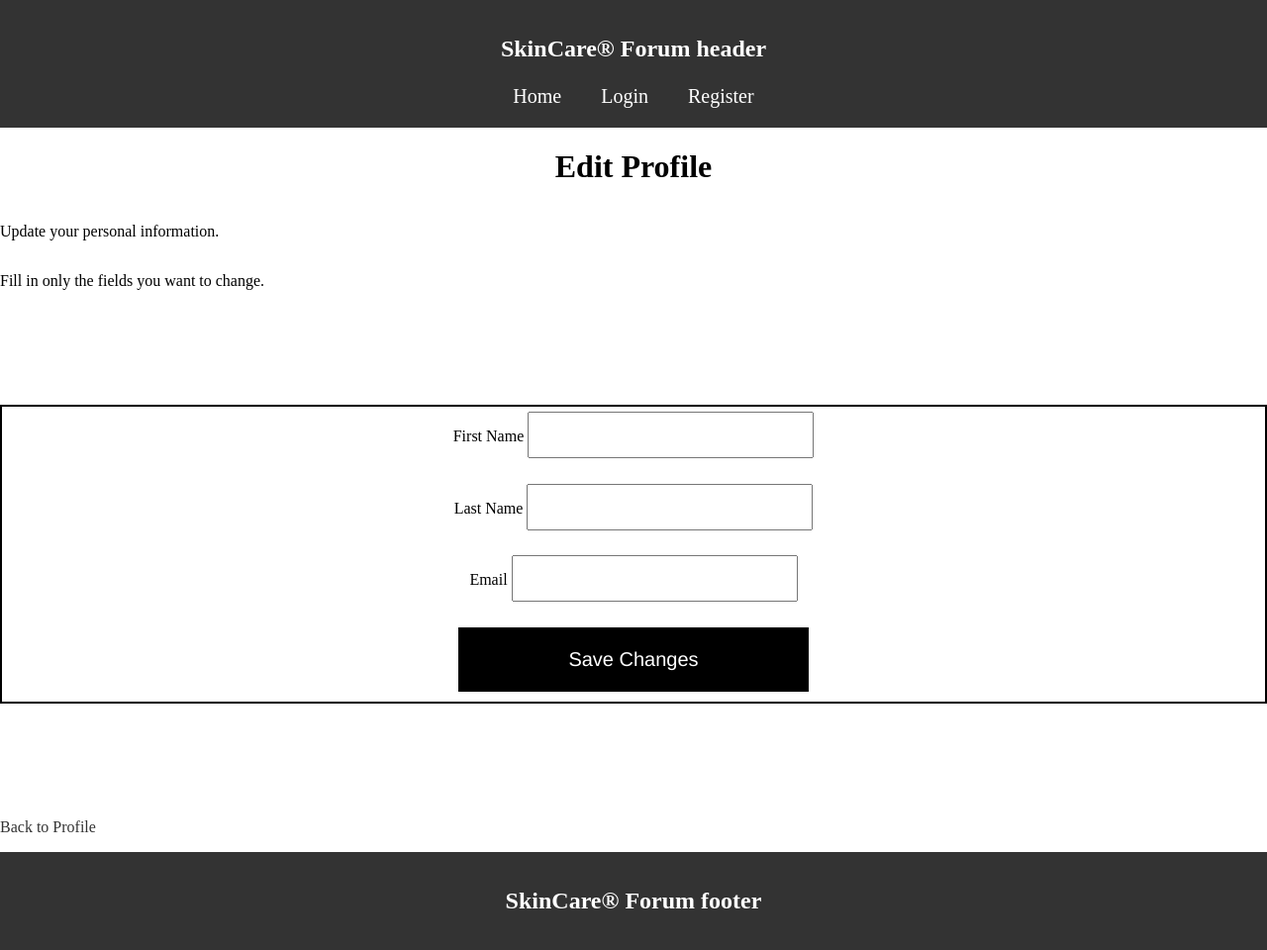
After one commit to python-forum-team-project/skincare-forum, a FastAPI app: template templates/edit_profile.html in a window 1280 px wide. The commit adds this page. Shown: the whole page at 99% size. Run offline with FastAPI, Linux system fonts and the light colour scheme; the template is opened without the code that fills it, so the values that code supplies are empty.

Commit message:
Add: Adding User profile management and CSRF protection Adding profile view, edit and soft delete Adding logout and CSRF protection for web forms Adding success and error messages

```diff
--- /dev/null
+++ b/common/csrf.py
@@ -0,0 +1,22 @@
+from secrets import token_urlsafe, compare_digest
+from fastapi import Request, HTTPException
+
+
+def csrf_context(request: Request) -> dict:
+    token = request.session.get('csrf_token')
+
+    if token is None:
+        token = token_urlsafe(32)
+        request.session['csrf_token'] = token
+
+    return {'csrf_token': token}
+
+
+def verify_csrf(request: Request, submitted_token: str):
+    expected_token = request.session.get('csrf_token')
+
+    if not isinstance(expected_token, str) or not compare_digest(expected_token, submitted_token):
+        raise HTTPException(
+            status_code=403,
+            detail='Invalid CSRF token'
+        )
--- a/main.py
+++ b/main.py
@@ -6,8 +6,15 @@ from routers.api.user_routers import user_router
 from routers.api.home_routers import home_router
 from routers.web.web_home_routers import web_home_router
 from routers.web.web_user_routers import web_user_router
+from starlette.middleware.sessions import SessionMiddleware
+from os import environ
+from dotenv import load_dotenv
 
+
+load_dotenv()
 app = FastAPI()
+
+app.add_middleware(SessionMiddleware, secret_key=environ["SESSION_SECRET"], same_site="lax", https_only=False)
 
 app.mount('/static', StaticFiles(directory='static'), name='static')
 
--- a/routers/web/web_home_routers.py
+++ b/routers/web/web_home_routers.py
@@ -3,10 +3,11 @@ from fastapi.responses import HTMLResponse
 from fastapi.templating import Jinja2Templates
 from services.stats_service import get_home_stats
 from common.auth import get_web_current_user
+from common.csrf import csrf_context
 
 
 web_home_router = APIRouter()
-templates = Jinja2Templates(directory='templates')
+templates = Jinja2Templates(directory='templates', context_processors=[csrf_context])
 
 
 @web_home_router.get('/', response_class=HTMLResponse)
--- a/static/css/styles.css
+++ b/static/css/styles.css
@@ -337,3 +337,8 @@ h1, h2 {
     font-size: inherit;
     color: inherit;
 }
+
+.success {
+    color: green;
+    font-weight: bold;
+}
--- /dev/null
+++ b/templates/edit_profile.html
@@ -0,0 +1,77 @@
+
+<!DOCTYPE html>
+<html lang="en">
+<head>
+    <meta charset="UTF-8">
+    <meta name="viewport" content="width=device-width, initial-scale=1.0">
+
+    <link href="{{ url_for('static', path='/css/styles.css') }}"
+          type="text/css" rel="stylesheet">
+
+    {% from 'macros.html' import load_header, load_footer %}
+
+    <title>SkinCare® Forum - Edit Profile</title>
+</head>
+<body>
+    {{ load_header(current_user, csrf_token) }}
+
+    <h1>Edit Profile</h1>
+    <p>Update your personal information.</p>
+    <p>Fill in only the fields you want to change.</p>
+
+    {% if error %}
+        <p class="error">{{ error }}</p>
+    {% endif %}
+
+    <div class="grid-form-container">
+        <form action="/profile/edit" method="post">
+
+            <input type="hidden"
+                   name="csrf_token"
+                   value="{{ csrf_token }}">
+
+            <div class="grid-container-lr">
+
+                <fieldset>
+                  <label for="first_name">First Name</label>
+                  <input type="text"
+                         id="first_name"
+                         name="first_name"
+                         placeholder="{{ profile.first_name }}"
+                         minlength="2"
+                         maxlength="32">
+              </fieldset>
+
+              <fieldset>
+                  <label for="last_name">Last Name</label>
+                  <input type="text"
+                         id="last_name"
+                         name="last_name"
+                         placeholder="{{ profile.last_name }}"
+                         minlength="2"
+                         maxlength="32">
+              </fieldset>
+
+              <fieldset>
+                  <label for="email">Email</label>
+                  <input type="email"
+                         id="email"
+                         name="email"
+                         placeholder="{{ profile.email }}">
+              </fieldset>
+
+                <fieldset>
+                    <button type="submit">Save Changes</button>
+                </fieldset>
+
+            </div>
+        </form>
+    </div>
+
+    <p>
+        <a href="/profile">Back to Profile</a>
+    </p>
+
+    {{ load_footer() }}
+</body>
+</html>
--- a/templates/index.html
+++ b/templates/index.html
@@ -13,7 +13,7 @@
 </head>
 
 <body>
-    {{ load_header(current_user) }}
+    {{ load_header(current_user, csrf_token) }}
 
     <main>
         <h1>Welcome to SkinCare® Forum!</h1>
--- a/templates/login.html
+++ b/templates/login.html
@@ -5,14 +5,14 @@
     <meta name="viewport" content="width=device-width, initial-scale=1.0">
     <link href="../static/css/styles.css" type="text/css" rel="stylesheet">
     {% from 'macros.html' import load_header, load_footer, user_form %}
-    <title>SkinCare® Forum</title>
+    <title>SkinCare® Forum - Login</title>
 </head>
 <body>
-    {{ load_header(current_user) }}
+    {{ load_header(current_user, csrf_token) }}
 
     <h1>Login</h1>
     <div class="grid-form-container">
-    {{ user_form('/login', 'Login', error) }}
+    {{ user_form('/login', 'Login', error, csrf_token) }}
     </div>
 
     {{ load_footer() }}
--- a/templates/macros.html
+++ b/templates/macros.html
@@ -1,4 +1,4 @@
-    {% macro load_header(user = None) %}
+    {% macro load_header(user=None, csrf_token=None) %}
     <header>
         <h2>SkinCare® Forum header</h2>
 
@@ -13,7 +13,8 @@
             {% endif %}
 
                 <form action="/logout" method="post">
-                    <button class="nav-item" type="submit">Logout</button>
+                <input type="hidden" name="csrf_token" value="{{ csrf_token }}">
+                <button class="nav-item" type="submit">Logout</button>
                 </form>
             {% else %}
                 <a href="/login" class="nav-item">Login</a>
@@ -36,12 +37,13 @@
     </footer>
     {% endmacro %}
 
-{% macro user_form(action, button_text, error=None) %}
+{% macro user_form(action, button_text, error=None, csrf_token=None) %}
     {% if error %}
         <p class="error">{{ error }}</p>
     {% endif %}
 
     <form action="{{ action }}" method="post">
+        <input type="hidden" name="csrf_token" value="{{ csrf_token }}">
         <div class="grid-container-lr">
             <fieldset>
                 <input name="username" type="text" placeholder="Username" required>
--- a/templates/register.html
+++ b/templates/register.html
@@ -10,7 +10,7 @@
     <title>SkinCare® Forum - Register</title>
 </head>
 <body>
-    {{ load_header(current_user) }}
+    {{ load_header(current_user, csrf_token) }}
 
     <h1>Register</h1>
 
@@ -21,6 +21,7 @@
         {% endif %}
 
         <form action="/register" method="post">
+            <input type="hidden" name="csrf_token" value="{{ csrf_token }}">
             <div class="grid-container-lr">
 
                 <fieldset>
```
Also changed, not shown: routers/web/web_user_routers.py (+125 -10 lines), templates/profile.html (+20 -4 lines), 1 other file.
